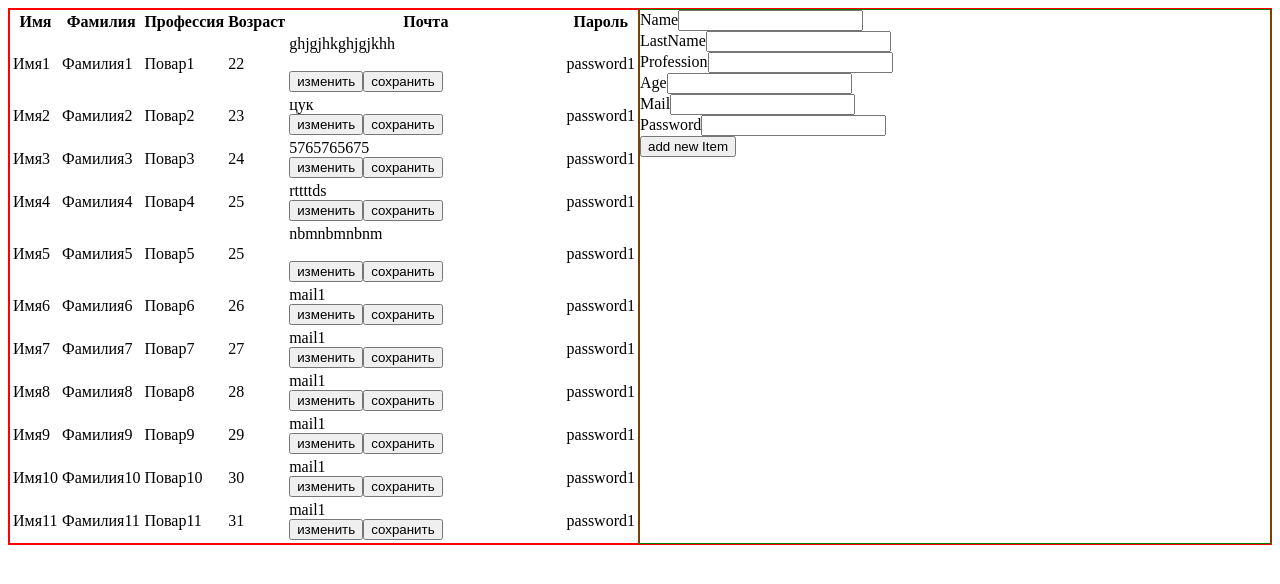
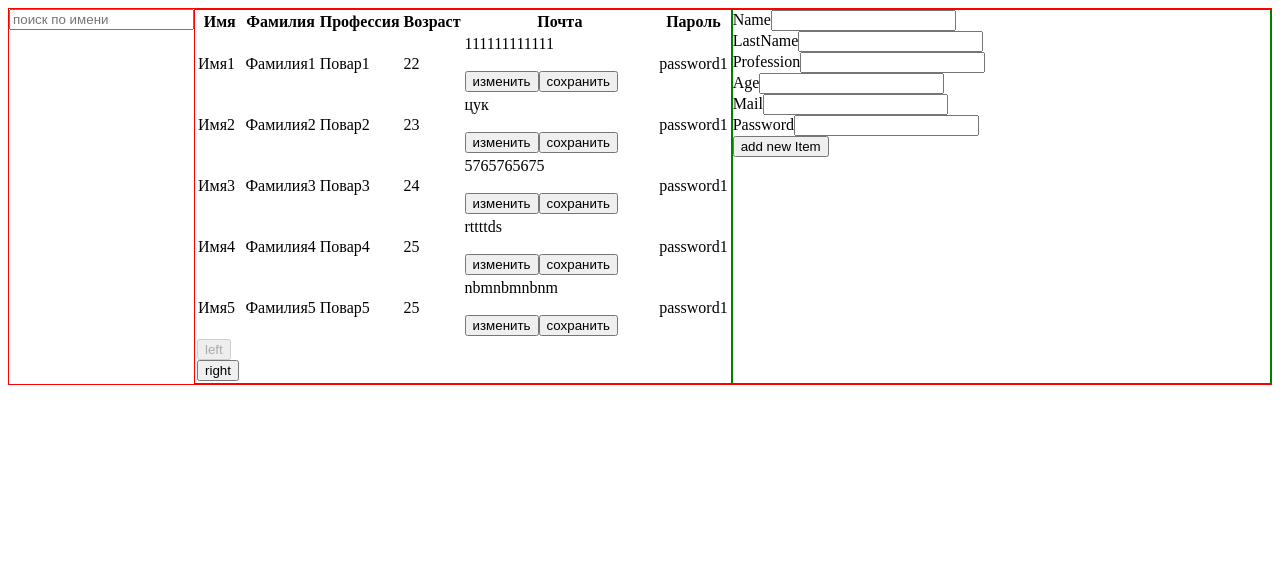
Before and after one commit to pylsar/TableVueAxios, a Vue app: page / in a window 1280 px wide. Shown: the top 584 px of the page. Built offline with nearby package versions, Linux system fonts and the light colour scheme; data requests are answered from the project's data file.

Commit message:
search and pagination

```diff
--- a/src/App.vue
+++ b/src/App.vue
@@ -1,5 +1,8 @@
 <template>
   <div class="table-box">
+    <div>
+      <input type="text" v-model="search" placeholder="поиск по имени"/>
+    </div>
     <table>
       <thead>
         <tr>
@@ -12,7 +15,7 @@
         </tr>
       </thead>
       <tbody >
-        <tr v-for="(item) in items" :key="item.id">
+        <tr v-for="(item) in paginatedData" :key="item.id">
             <td>{{item.name}}</td>
             <td id="last">{{item.lastname}}</td>
             <td>{{item.profession}}</td>
@@ -28,6 +31,10 @@
             <td>{{item.password}}</td>
         </tr>
       </tbody>
+      <div class="list__btn-bottom">
+        <button @click="prevPage" :disabled="pageNumber === 0">left</button>
+        <button @click="nextPage" :disabled="pageNumber >= pageCount - 1">right</button>
+      </div>
     </table>
     <form>
       <span>{{newMail}}</span>
@@ -80,11 +87,30 @@ export default {
       password: '',
       isActiveInput: false,
       newMail: '',
+      pageNumber: 0,
+      size: 5,
+      search:'',
 
     }
   },
   mounted(){
     this.getItem();
+  },
+  computed: {
+    pageCount() {
+      return Math.ceil(this.items.length / this.size);
+    },
+    paginatedData() {
+      return this.searchData.slice(
+        this.pageNumber * this.size,
+        this.pageNumber * this.size + this.size
+      );
+    },
+    searchData() {
+      return this.items.filter((item) => {
+        return item.name.toLowerCase().includes(this.search.toLowerCase());
+      });
+    },
   },
   methods: {
       getItem(){
@@ -114,7 +140,7 @@ export default {
           this.items.push(newItem)
       },
       changeItem(id){
-        this.isActiveInput = id;
+        this.isActiveInput = id
       },
       saveMail(id, name, lastname, profession, age, mail, password){
         mail = this.newMail
@@ -138,7 +164,14 @@ export default {
             console.log(error.response.data);
           });
           // this.$forceUpdate(); // выглядит как костыль, разобраться как не делать принудительную перезагрузку
-      }
+      },
+      nextPage() {
+        this.pageNumber++;
+      },
+      prevPage() {
+        this.pageNumber--;
+      },
+
   }
 }
 </script>
--- a/src/assets/db.json
+++ b/src/assets/db.json
@@ -6,7 +6,7 @@
       "lastname": "Фамилия1",
       "profession": "Повар1",
       "age": 22,
-      "mail": "ghjgjhkghjgjkhh",
+      "mail": "111111111111",
       "password": "password1"
     },
     {
```
